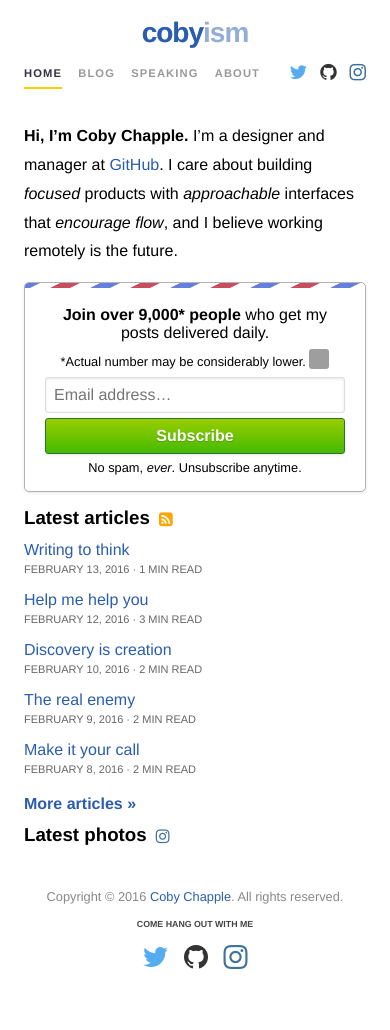
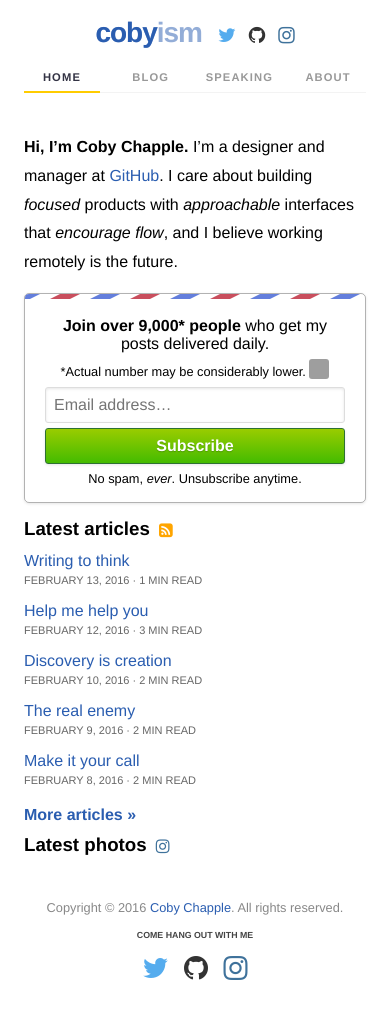
Before and after one commit to cobyism/archived-cobyism.github.io, a Jekyll site: the page built from index.html, in a window 390 px wide. Built offline with Jekyll 4.4.1, drawn with Linux system fonts in a browser that asks for light colours; nearby versions of some CDN libraries; grey boxes are pictures that could not be loaded.

Commit message:
tweaks to header responsivity

```diff
--- a/public/css/_header.scss
+++ b/public/css/_header.scss
@@ -58,28 +58,35 @@ header {
   }
 }
 
-@media (max-width: 365px){
-  header {
-    flex-direction: column;
-  }
+@media (max-width: 567px){
+  .nav-menu {
+    order: 3;
+    width: 100%;
+    margin-top: 1rem;
+    border-bottom: 1px solid #f3f3f3;
 
-  .site-title {
-    margin: 0;
-  }
+    ul {
+      display: flex;
+      margin-bottom: -1px;
 
-  nav:first-of-type {
-    margin: 15px 0 20px;
-  }
-}
+      li {
+        width: 25%;
 
-@media (min-width: 366px) and (max-width: 567px){
-  .site-title {
-    flex: 0 0 100%;
-    margin-bottom: 1rem;
+        a {
+          display: inline-block;
+          width: 100%;
+        }
+      }
+    }
   }
 
   header {
     flex-wrap: wrap;
+    justify-content: center;
+
+    .site-title {
+      margin-right: 1rem;
+    }
   }
 }
 
```
